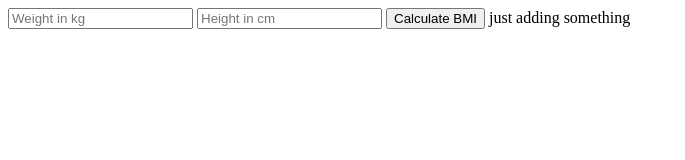
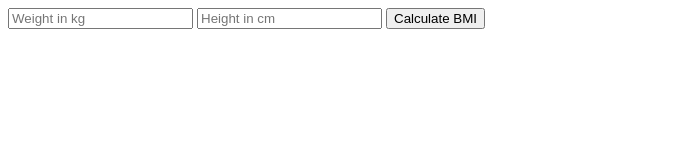
Before and after one commit to kedar-hargude/calculator-server-app, a website: page bmiCalculator.html in a window 1280 px wide. Shown: the whole page, without its empty margins (0-685 px from the left). Drawn offline with Linux system fonts and the light colour scheme.

Commit message:
just removed a line

```diff
--- a/bmiCalculator.html
+++ b/bmiCalculator.html
@@ -11,7 +11,6 @@
         <input type="text" name="weight" placeholder="Weight in kg">
         <input type="text" name="height" placeholder="Height in cm">
         <button>Calculate BMI</button>
-        just adding something
     </form>
 </body>
 </html>
```
